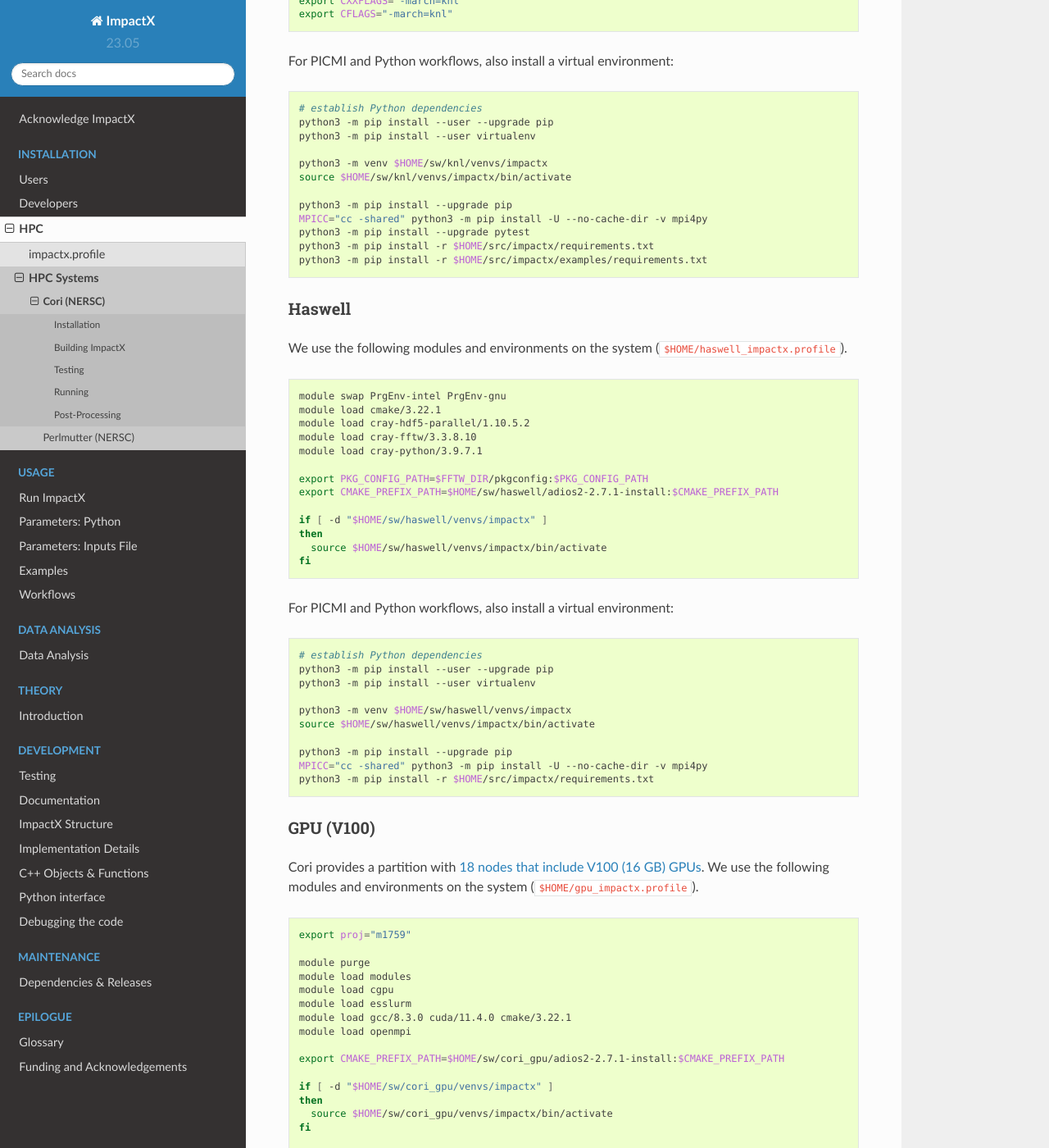
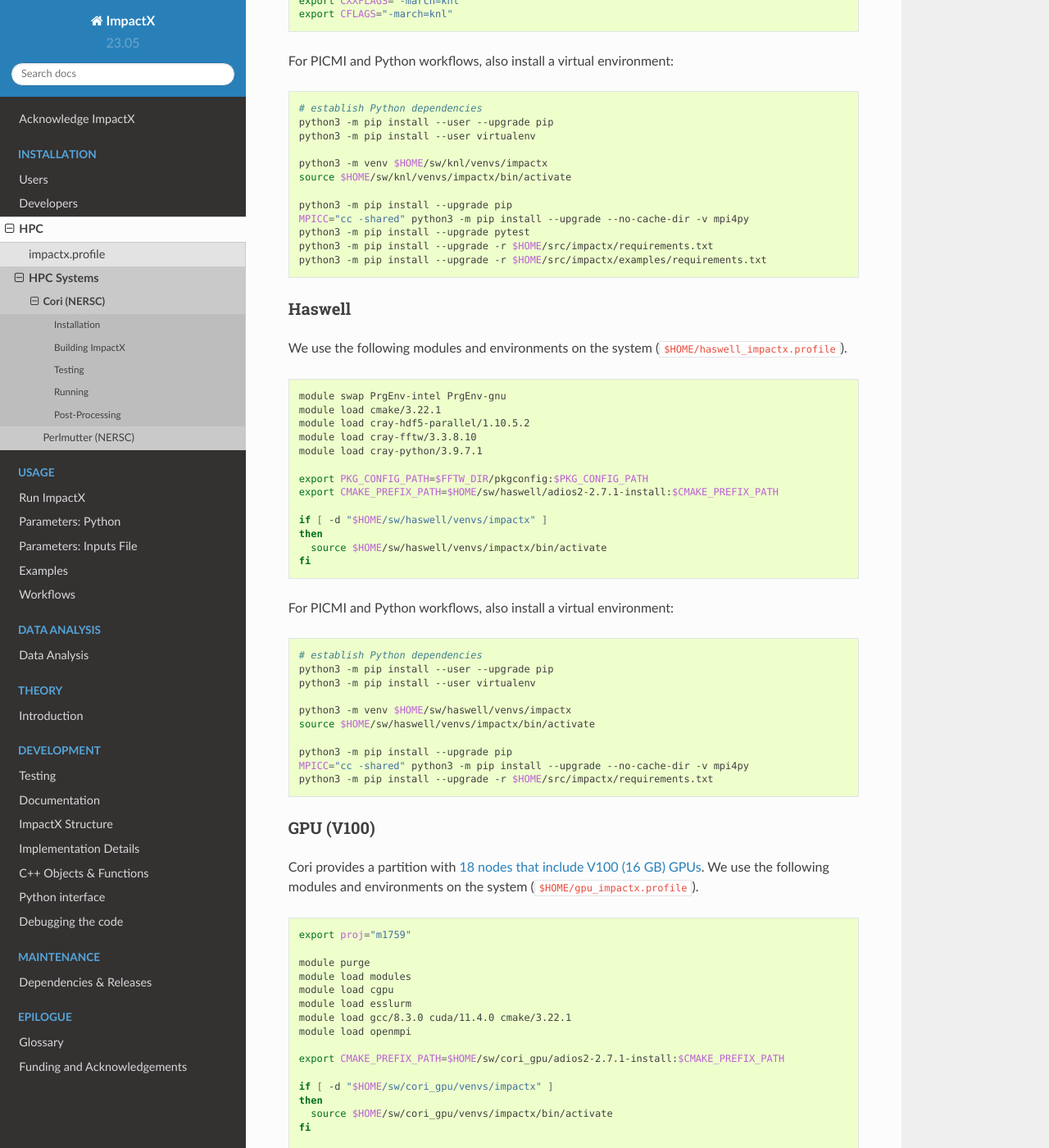
Before and after one commit to ECP-WarpX/impactx, a Sphinx documentation site: the page built from docs/source/install/hpc/cori.rst, in a window 1280 px wide and 1400 px high, scrolled down 1065 px. Shown: the whole window at 82% size. Built offline with Sphinx 7.4.7 and the Read the Docs theme 2.0.0, drawn with Linux system fonts in a browser that asks for light colours; pages that are not in the unit, such as notebooks, are missing from menus.

Commit message:
Docs: Pip Requirements w/ upgrade (#358)
Make sure the requirements documented in pip files
are upgraded if found but old.

```diff
--- a/docs/source/install/hpc/cori.rst
+++ b/docs/source/install/hpc/cori.rst
@@ -64,10 +64,10 @@ For PICMI and Python workflows, also install a virtual environment:
    source $HOME/sw/knl/venvs/impactx/bin/activate
 
    python3 -m pip install --upgrade pip
-   MPICC="cc -shared" python3 -m pip install -U --no-cache-dir -v mpi4py
+   MPICC="cc -shared" python3 -m pip install --upgrade --no-cache-dir -v mpi4py
    python3 -m pip install --upgrade pytest
-   python3 -m pip install -r $HOME/src/impactx/requirements.txt
-   python3 -m pip install -r $HOME/src/impactx/examples/requirements.txt
+   python3 -m pip install --upgrade -r $HOME/src/impactx/requirements.txt
+   python3 -m pip install --upgrade -r $HOME/src/impactx/examples/requirements.txt
 
 Haswell
 ^^^^^^^
@@ -102,8 +102,8 @@ For PICMI and Python workflows, also install a virtual environment:
    source $HOME/sw/haswell/venvs/impactx/bin/activate
 
    python3 -m pip install --upgrade pip
-   MPICC="cc -shared" python3 -m pip install -U --no-cache-dir -v mpi4py
-   python3 -m pip install -r $HOME/src/impactx/requirements.txt
+   MPICC="cc -shared" python3 -m pip install --upgrade --no-cache-dir -v mpi4py
+   python3 -m pip install --upgrade -r $HOME/src/impactx/requirements.txt
 
 GPU (V100)
 ^^^^^^^^^^
@@ -157,8 +157,8 @@ For PICMI and Python workflows, also install a virtual environment:
    source $HOME/sw/cori_gpu/venvs/impactx/bin/activate
 
    python3 -m pip install --upgrade pip
-   python3 -m pip install -U --no-cache-dir -v mpi4py
-   python3 -m pip install -r $HOME/src/impactx/requirements.txt
+   python3 -m pip install --upgrade --no-cache-dir -v mpi4py
+   python3 -m pip install --upgrade -r $HOME/src/impactx/requirements.txt
 
 Building ImpactX
 ----------------
--- a/docs/source/install/hpc/perlmutter.rst
+++ b/docs/source/install/hpc/perlmutter.rst
@@ -97,10 +97,10 @@ For Python workflows & tests, also install a virtual environment:
    source $HOME/sw/perlmutter/venvs/impactx/bin/activate
 
    python3 -m pip install --upgrade pip
-   MPICC="cc -target-accel=nvidia80 -shared" python3 -m pip install -U --no-cache-dir -v mpi4py
+   MPICC="cc -target-accel=nvidia80 -shared" python3 -m pip install --upgrade --no-cache-dir -v mpi4py
    python3 -m pip install --upgrade pytest
-   python3 -m pip install -r $HOME/src/impactx/requirements.txt
-   python3 -m pip install -r $HOME/src/impactx/examples/requirements.txt
+   python3 -m pip install --upgrade -r $HOME/src/impactx/requirements.txt
+   python3 -m pip install --upgrade -r $HOME/src/impactx/examples/requirements.txt
 
 Then, ``cd`` into the directory ``$HOME/src/impactx`` and use the following commands to compile:
 
```
